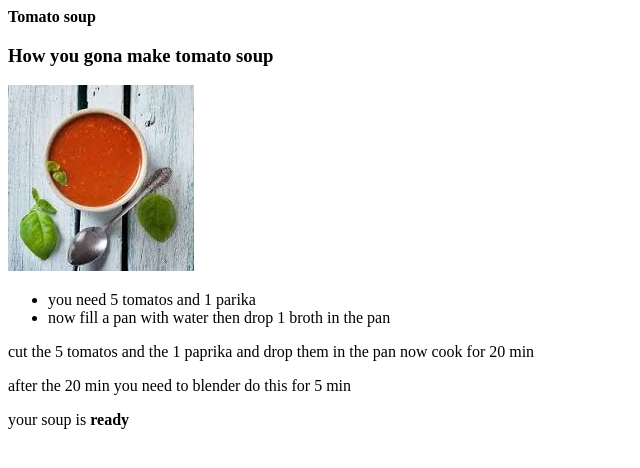
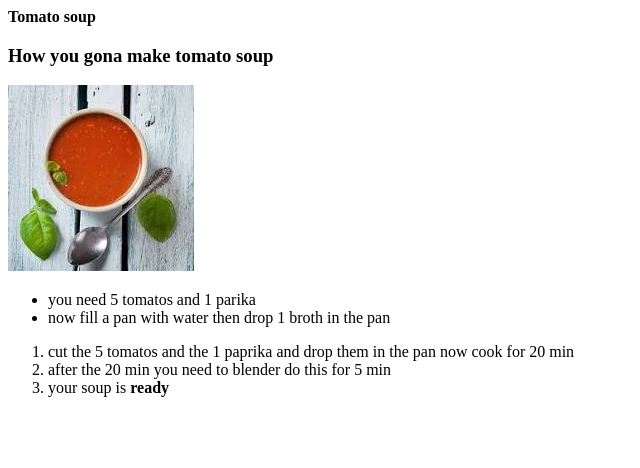
Before and after one commit to capybara-bo/odin-recipes, a plain HTML site: page recipes/soep.html in a window 1280 px wide. Shown: the whole page, without its empty margins (0-640 px from the left). Drawn offline with Linux system fonts and the light colour scheme.

Commit message:
in index.html is nothing changed in soep.html is there a ol created

```diff
--- a/recipes/soep.html
+++ b/recipes/soep.html
@@ -12,8 +12,11 @@
         <li>you need 5 tomatos and 1 parika</li>
         <li>now fill a pan with water then drop 1 broth in the pan   </li>
     </ul>
-    <p>cut the 5 tomatos and the 1 paprika and drop them in the pan now cook for 20 min  </p>
-    <p>after the 20 min you need to blender do this for 5 min </p>
-    <p>your soup is <strong>ready</strong></p>
+    <ol>
+        <li>cut the 5 tomatos and the 1 paprika and drop them in the pan now cook for 20 min  </li>
+        <li>after the 20 min you need to blender do this for 5 min </li>
+        <li>your soup is <strong>ready</strong></li>
+    </ol>
+
 </body>
 </html>
```
Also changed, not shown: index.html (+12 -0 lines).
